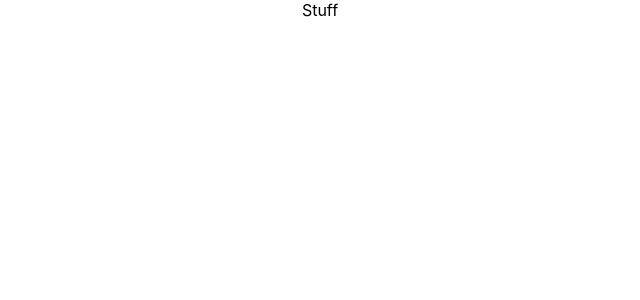
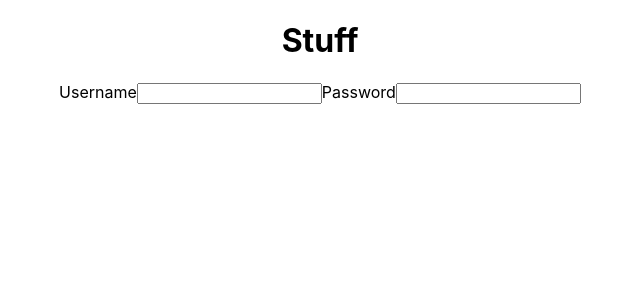
Before and after one commit to bloominstituteoftechnology/web-module-project-client-auth, a React (Create React App) app in the folder friends/: page / in a window 1280 px wide. Shown: the top 300 px of the page, without its empty margins (320-960 px from the left). Built offline with nearby package versions, Linux system fonts and the light colour scheme.

Commit message:
added Login component and can type in form inputs

```diff
--- a/friends/src/App.js
+++ b/friends/src/App.js
@@ -1,10 +1,21 @@
+import { BrowserRouter as Router, Route, Switch } from "react-router-dom";
+
+import Login from "./components/Login";
 import './App.css';
 
 function App() {
   return (
-    <div className="App">
-        <div>Stuff</div>
-    </div>
+    <Router>
+      <div className="App">
+        <h1>Stuff</h1>
+
+        <Switch>
+          {/* <Route path="/Friends" component={Friends} /> */}
+          <Route path="/login" component={Login} />
+          <Route path="/" component={Login} />
+        </Switch>
+      </div>
+    </Router>
   );
 }
 
--- /dev/null
+++ b/friends/src/components/Login.js
@@ -0,0 +1,35 @@
+import React, { useState } from "react";
+
+const initialFormValues = { username: "", password: "" }
+
+function Login() {
+  const [ formValues, setFormValues ] = useState(initialFormValues);
+
+  const handleChange = e => {
+    setFormValues({
+      ...formValues,
+      [e.target.name]: e.target.value
+    })
+  }
+
+  return(
+    <form>
+      <label htmlFor="username">Username</label>
+      <input
+        id="username"
+        name="username"
+        type="text"
+        value={formValues.username}
+        onChange={handleChange} />
+      <label htmlFor="password">Password</label>
+      <input
+        id="password"
+        name="password"
+        type="password"
+        value={formValues.password}
+        onChange={handleChange} />
+    </form>
+  );
+}
+
+export default Login;
```
